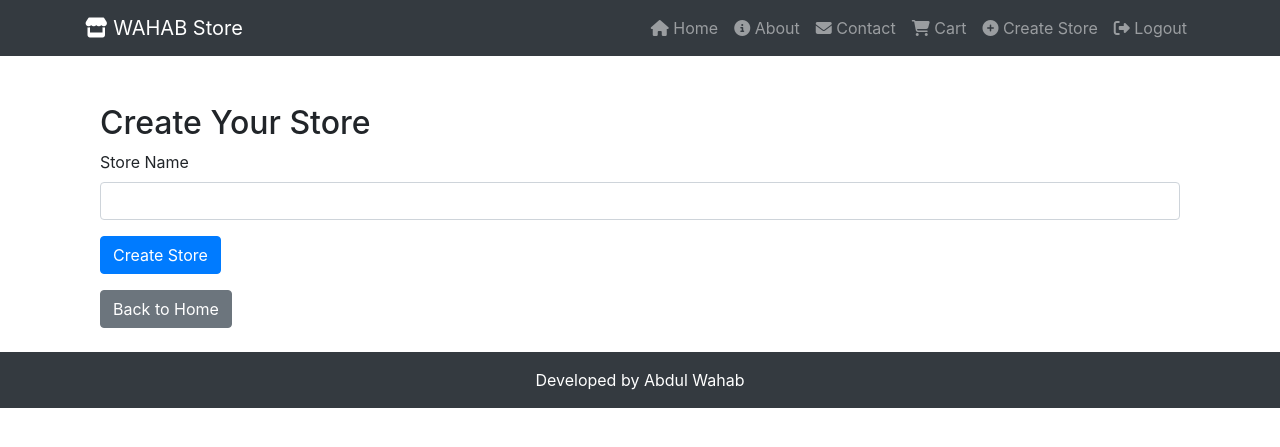
After one commit to SardarWahab/Ecomrece, a Django app: page /store/create/ in a window 1280 px wide. The commit adds this page. Shown: the top 447 px of the page. Run offline with Django 5.2, Linux system fonts and the light colour scheme; the visitor is signed in with stand-in values (Sample User, id 1); data that the repository does not hold is empty; some libraries are stand-ins or nearby versions.

Commit message:
Add store creation and detail templates, update URL patterns, and implement slug fields for models

```diff
--- a/home/urls.py
+++ b/home/urls.py
@@ -1,21 +1,19 @@
 from django.urls import path
-from .views import (
-    home, create_store, store_detail, add_product, product_detail,
-    add_to_cart, cart_detail, remove_from_cart, place_order, order_detail,
-    mark_order_delivered, confirm_payment
-)
+from .views import *
 
 urlpatterns = [
     path('', home, name='home'),
+    path('about/', about_view, name='about'),
+    path('contact/', contact_view, name='contact'),
     path('store/create/', create_store, name='create_store'),
-    path('store/<int:store_id>/', store_detail, name='store_detail'),
+    path('store/<slug:store_slug>/', store_detail, name='store_detail'),
     path('product/add/', add_product, name='add_product'),
-    path('product/<int:product_id>/', product_detail, name='product_detail'),
-    path('cart/add/<int:product_id>/', add_to_cart, name='add_to_cart'),
+    path('product/<slug:product_slug>/', product_detail, name='product_detail'),
+    path('cart/add/<slug:product_slug>/', add_to_cart, name='add_to_cart'),
     path('cart/', cart_detail, name='cart_detail'),
     path('cart/remove/<int:cart_item_id>/', remove_from_cart, name='remove_from_cart'),
     path('order/place/', place_order, name='place_order'),
-    path('order/<int:order_id>/', order_detail, name='order_detail'),
-    path('order/delivered/<int:order_id>/', mark_order_delivered, name='mark_order_delivered'),
-    path('order/payment/<int:order_id>/', confirm_payment, name='confirm_payment'),
+    path('order/<slug:order_slug>/', order_detail, name='order_detail'),
+    path('order/delivered/<slug:order_slug>/', mark_order_delivered, name='mark_order_delivered'),
+    path('order/payment/<slug:order_slug>/', confirm_payment, name='confirm_payment'),
 ]
--- a/home/views.py
+++ b/home/views.py
@@ -1,13 +1,18 @@
-from django.shortcuts import render, redirect
-from django.contrib import messages
-from django.shortcuts import render, get_object_or_404, redirect
+from django.shortcuts import render, redirect, get_object_or_404
 from django.contrib.auth.decorators import login_required
 from .models import Store, Product, Cart, CartItem, Order, OrderItem, Payment
+from django.utils.text import slugify
 
 # Home Page
 def home(request):
     products = Product.objects.all()
     return render(request, 'auth/home.html', {'products': products})
+
+def about_view(request):
+    return render(request, 'About.html')
+
+def contact_view(request):
+    return render(request, 'contact.html')
 
 # Store Creation
 @login_required
@@ -15,15 +20,16 @@ def create_store(request):
     if request.method == 'POST':
         store_name = request.POST.get('store_name')
         if store_name and not hasattr(request.user, 'store'):
-            Store.objects.create(owner=request.user, store_name=store_name)
-            return redirect('store_detail', store_id=request.user.store.id)
-    return render(request, 'home/create_store.html')
+            slug = slugify(store_name)
+            store = Store.objects.create(owner=request.user, store_name=store_name, slug=slug)
+            return redirect('store_detail', store_slug=store.slug)
+    return render(request, 'store/create_store.html')
 
 # Store Detail
-def store_detail(request, store_id):
-    store = get_object_or_404(Store, id=store_id)
+def store_detail(request, slug):
+    store = get_object_or_404(Store, slug=slug)
     products = store.products.all()
-    return render(request, 'home/store_detail.html', {'store': store, 'products': products})
+    return render(request, 'store/store_detail.html', {'store': store, 'products': products})
 
 # Add Product (For Seller)
 @login_required
@@ -34,25 +40,27 @@ def add_product(request):
         price = request.POST.get('price')
         stock = request.POST.get('stock')
         if name and price and stock:
+            slug = slugify(name)
             Product.objects.create(
                 store=request.user.store,
                 name=name,
+                slug=slug,
                 description=description,
                 price=price,
                 stock=stock
             )
-            return redirect('store_detail', store_id=request.user.store.id)
+            return redirect('store_detail', slug=request.user.store.slug)
     return render(request, 'home/add_product.html')
 
 # Product Detail
-def product_detail(request, product_id):
-    product = get_object_or_404(Product, id=product_id)
+def product_detail(request, slug):
+    product = get_object_or_404(Product, slug=slug)
     return render(request, 'home/product_detail.html', {'product': product})
 
 # Add to Cart
 @login_required
-def add_to_cart(request, product_id):
-    product = get_object_or_404(Product, id=product_id)
+def add_to_cart(request, slug):
+    product = get_object_or_404(Product, slug=slug)
     cart, created = Cart.objects.get_or_create(user=request.user)
     cart_item, created = CartItem.objects.get_or_create(cart=cart, product=product)
     cart_item.quantity += 1
--- a/templates/layouts/base.html
+++ b/templates/layouts/base.html
@@ -3,52 +3,92 @@
 <head>
     <meta charset="UTF-8">
     <meta name="viewport" content="width=device-width, initial-scale=1.0">
-    <title>{% block title %}Authentication System{% endblock %}</title>
+    <title>{% block title %}WAHAB Store{% endblock %}</title>
+
+    <!-- Bootstrap CSS -->
     <link href="https://stackpath.bootstrapcdn.com/bootstrap/4.5.2/css/bootstrap.min.css" rel="stylesheet">
     <link rel="icon" href="https://www.freeiconspng.com/uploads/blogger-logo-icon-png-29.png">
+
+    <!-- FontAwesome for Icons -->
+    <link rel="stylesheet" href="https://cdnjs.cloudflare.com/ajax/libs/font-awesome/6.4.2/css/all.min.css">
 </head>
 <body>
+
     <!-- Navbar -->
     <nav class="navbar navbar-expand-lg navbar-dark bg-dark">
         <div class="container">
-            <a class="navbar-brand" href="#">WAHAB</a>
+            <a class="navbar-brand" href="{% url 'home' %}"><i class="fas fa-store"></i> WAHAB Store</a>
             <button class="navbar-toggler" type="button" data-toggle="collapse" data-target="#navbarNav" aria-controls="navbarNav" aria-expanded="false" aria-label="Toggle navigation">
                 <span class="navbar-toggler-icon"></span>
             </button>
             <div class="collapse navbar-collapse" id="navbarNav">
                 <ul class="navbar-nav ml-auto">
+
                     <li class="nav-item">
-                        <a class="nav-link" href="#">Home</a>
+                        <a class="nav-link" href="{% url 'home' %}"><i class="fas fa-home"></i> Home</a>
                     </li>
+
                     <li class="nav-item">
-                        <a class="nav-link" href="#">About</a>
+                        <a class="nav-link" href="{% url 'about' %}"><i class="fas fa-info-circle"></i> About</a>
                     </li>
+
                     <li class="nav-item">
-                        <a class="nav-link" href="#">Contact</a>
+                        <a class="nav-link" href="{% url 'contact' %}"><i class="fas fa-envelope"></i> Contact</a>
                     </li>
+
+
                     {% if user.is_authenticated %}
+                        <li class="nav-item">
+                            <a class="nav-link" href="{% url 'cart_detail' %}">
+                                <i class="fas fa-shopping-cart"></i> Cart
+                            </a>
+                        </li>
+
+                        {% if user.store %}
+                            <li class="nav-item">
+                                <a class="nav-link" href="{% url 'store_detail' store_slug=user.store.slug %}">
+                                    <i class="fas fa-store"></i> My Store
+                                </a>
+
+                            </li>
+                        {% else %}
+                            <li class="nav-item">
+                                <a class="nav-link" href="{% url 'create_store' %}">
+                                    <i class="fas fa-plus-circle"></i> Create Store
+                                </a>
+                            </li>
+                        {% endif %}
 
                         <li class="nav-item">
-                            <a class="nav-link" href="{% url 'logout' %}">Logout</a>
+                            <a class="nav-link" href="{% url 'logout' %}">
+                                <i class="fas fa-sign-out-alt"></i> Logout
+                            </a>
                         </li>
+
                     {% else %}
                         <li class="nav-item">
-                            <a class="nav-link" href="{% url 'login' %}">Login</a>
+                            <a class="nav-link" href="{% url 'login' %}">
+                                <i class="fas fa-sign-in-alt"></i> Login
+                            </a>
                         </li>
                         <li class="nav-item">
-                            <a class="nav-link" href="{% url 'register' %}">Register</a>
+                            <a class="nav-link" href="{% url 'register' %}">
+                                <i class="fas fa-user-plus"></i> Register
+                            </a>
                         </li>
                     {% endif %}
+
                 </ul>
             </div>
         </div>
     </nav>
+
     <!-- Messages Section -->
     <div class="container mt-3">
         {% if messages %}
             {% for message in messages %}
                 <div class="alert alert-{{ message.tags }} alert-dismissible fade show" role="alert">
-                    {{ message }}
+                    <i class="fas fa-info-circle"></i> {{ message }}
                     <button type="button" class="close" data-dismiss="alert" aria-label="Close">
                         <span aria-hidden="true">&times;</span>
                     </button>
@@ -56,11 +96,13 @@
             {% endfor %}
         {% endif %}
     </div>
+
     <!-- Main Content -->
     <div class="container mt-4">
         {% block content %}
         {% endblock content %}
     </div>
+
     <!-- Footer -->
     <footer class="bg-dark text-white text-center py-3 mt-4">
         <p class="mb-0">Developed by Abdul Wahab</p>
--- /dev/null
+++ b/templates/store/create_store.html
@@ -0,0 +1,20 @@
+{% extends 'layouts/base.html' %}
+
+{% block content %}
+<div class="container mt-5">
+    <h2>Create Your Store</h2>
+
+    <form method="POST">
+        {% csrf_token %}
+
+        <div class="mb-3">
+            <label for="store_name" class="form-label">Store Name</label>
+            <input type="text" class="form-control" id="store_name" name="store_name" required>
+        </div>
+
+        <button type="submit" class="btn btn-primary">Create Store</button>
+    </form>
+
+    <a href="{% url 'home' %}" class="btn btn-secondary mt-3">Back to Home</a>
+</div>
+{% endblock %}
```
Also changed, not shown: home/models.py (+21 -1 lines), templates/About.html (added, +41 -0 lines), templates/contact.html (added, +36 -0 lines), templates/store/store_detail.html (added, +31 -0 lines), auths/migrations/0001_initial.py, home/migrations/0001_initial.py.
